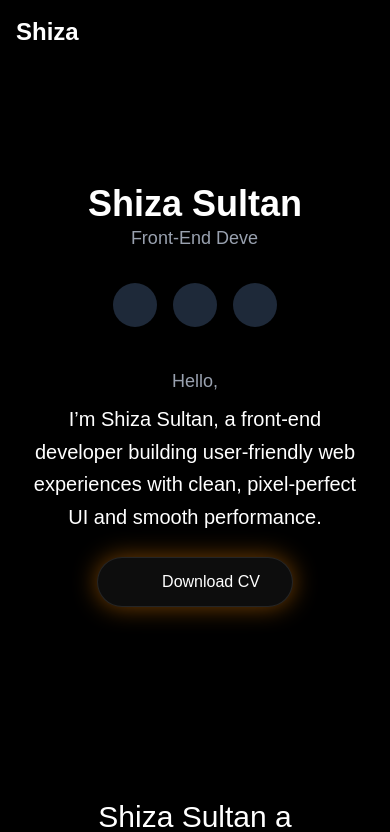
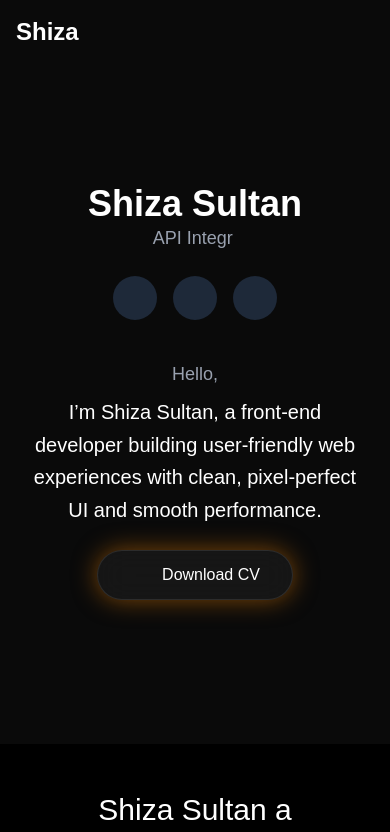
Before and after one commit to shiza123-me/portfolio-next, a Next.js app: page / in a window 390 px wide. Shown: the top 832 px of the page. Built offline with nearby package versions, Linux system fonts and the light colour scheme; some icons are missing.

Commit message:
Updated portfolio design

```diff
--- a/package.json
+++ b/package.json
@@ -15,7 +15,8 @@
     "next": "16.1.4",
     "react": "19.2.3",
     "react-dom": "19.2.3",
-    "react-icons": "^5.5.0"
+    "react-icons": "^5.5.0",
+    "react-type-animation": "^3.2.0"
   },
   "devDependencies": {
     "@tailwindcss/postcss": "^4",
--- a/src/app/components/About.jsx
+++ b/src/app/components/About.jsx
@@ -6,7 +6,7 @@ import Link from "next/link";
 export default function About() {
   return (
     <>
-    <div className="flex  text-white bg-black py-12 px-12 mt-8  items-center gap-6 max-w-2xl mx-auto text-center space-y-4">
+    <div className="flex  text-white bg-black py-12 px-12 mt-8  items-center gap-6 max-w-2xl mx-auto text-center space-y-4" data-aos="fade-right">
       <div>
 
         <p className="text-3xl text-white ">
@@ -39,7 +39,7 @@ export default function About() {
     </div>
 {/*internship*/}
 
-<div className="bg-black text-white pt-10 pb-10 animate">
+<div className=" text-white pt-10 pb-10 animate" data-aos="fade-left">
 <div className="max-w-2xl mx-auto text-center space-y-4">
   <p className="text-4xl font-bold typing">Internship Experience</p>
   <p  className="text-xl font-semibold">Front End Internee</p>
@@ -54,7 +54,7 @@ export default function About() {
 </div>
 
 {/*Education*/}
-<div className="bg-black text-white pt-10 pb-10 animate">
+<div className="bg-black text-white pt-10 pb-10 animate" data-aos="fade-right">
   <div className="max-w-2xl mx-auto text-center space-y-4">
     <p className="text-4xl font-bold typing">Education</p>
 
--- a/src/app/components/Contact.jsx
+++ b/src/app/components/Contact.jsx
@@ -29,7 +29,7 @@ export default function Contact() {
   };
 
   return (
-    <div className="min-h-screen bg-black text-white  py-10">
+    <div className="min-h-screen  text-white  py-10">
 
 
 
--- a/src/app/components/Header.jsx
+++ b/src/app/components/Header.jsx
@@ -1,6 +1,7 @@
 'use client';
 import React from "react";
 import { Icon } from "@iconify/react";
+import { TypeAnimation } from "react-type-animation";
 
 export default function Header() {
   return (
@@ -12,9 +13,21 @@ export default function Header() {
           <p className="text-white text-4xl sm:text-5xl md:text-6xl font-bold">
             Shiza Sultan
           </p>
-          <p className="text-gray-400 text-lg md:text-xl typing">
-            Front-End Developer
-          </p>
+          <p className="text-gray-400 text-lg md:text-xl">
+  <TypeAnimation
+    sequence={[
+      "Front-End Developer",
+      2000,
+      "API Integrator",
+      2000,
+      "MERN Stack Developer",
+      2000,
+    ]}
+    wrapper="span"
+    speed={50}
+    repeat={Infinity}
+  />
+</p>
         </div>
 
         {/* Social Buttons */}
--- a/src/app/components/Navbar.jsx
+++ b/src/app/components/Navbar.jsx
@@ -6,7 +6,7 @@ export default function Navbar() {
   const [open, setOpen] = useState(false);
 
   return (
-    <div className="text-white bg-black fixed w-full z-50">
+    <div className="text-white b fixed w-full z-50">
       <nav className="max-w-6xl mx-auto h-16 flex items-center justify-between px-4">
 
         <p className="text-2xl font-bold">Shiza</p>
--- a/src/app/components/Skills.jsx
+++ b/src/app/components/Skills.jsx
@@ -16,7 +16,7 @@ export default function Skills() {
   ];
 
   return (
-    <section className="bg-black text-white py-16 px-6">
+    <section className=" text-white py-16 px-6">
       <div className="max-w-5xl mx-auto text-center mb-12">
         <h2 className="text-5xl font-bold typing">Skills</h2>
         <p className="text-gray-400 mt-4 max-w-3xl mx-auto">
@@ -26,10 +26,13 @@ export default function Skills() {
         </p>
       </div>
 
-      <div className="grid sm:grid-cols-2 md:grid-cols-3 lg:grid-cols-4 gap-6 max-w-5xl mx-auto">
+      <div
+      className="grid sm:grid-cols-2 md:grid-cols-3 lg:grid-cols-4 gap-6 max-w-5xl mx-auto"
+      >
         {skills.map((skill, index) => (
           <div
             key={index}
+             data-aos="fade-up"
             className="border border-gray-800 rounded-2xl p-6
               flex flex-col items-center gap-4
               hover:-translate-y-1 hover:shadow-2xl hover:shadow-amber-500
--- a/src/app/components/Work.jsx
+++ b/src/app/components/Work.jsx
@@ -78,7 +78,7 @@ export default function Work() {
   ];
 
   return (
-    <section className="py-16 bg-black text-white">
+    <section className="py-16  text-white">
       <div className="max-w-6xl mx-auto px-4">
         <div className=" max-w-2xl mx-auto text-center space-y-4">
           <p className="text-5xl font-bold text-center typing">My Work</p>
--- a/src/app/page.js
+++ b/src/app/page.js
@@ -1,5 +1,8 @@
 "use client";
-import React from "react";
+
+import React, { useEffect } from "react";
+import AOS from "aos";
+import "aos/dist/aos.css";
 import Header from "./components/Header";
 import About from "./components/About";
 import Skills from "./components/Skills";
@@ -7,27 +10,35 @@ import Work from "./components/Work";
 import Contact from "./components/Contact";
 
 export default function Home() {
+  useEffect(() => {
+    AOS.init({
+      duration: 800,
+      once: true,
+      offset: 100,
+    });
+  }, []);
+
   return (
-    <div className="bg-black pt-12">
+   <div className="relative bg-[#0A0A0A] pt-12 overflow-x-hidden">
 
-<section id="header" className="pt-16">
+
+<section id="header" className="pt-16 relative z-10" data-aos="fade-right">
   <Header />
 </section>
 
-        <section id="about" className="pt-16">
+<section id="about" className="pt-16 relative z-10" data-aos="fade-left">
   <About />
 </section>
 
-
-      <section id="skills" className="pt-16">
+<section id="skills" className="pt-16 relative z-10" data-aos="zoom-in">
   <Skills />
 </section>
 
-      <section id="work" className="pt-16">
+<section id="work" className="pt-16 relative z-10" data-aos="fade-up">
   <Work />
 </section>
 
-      <section id="contact" className="pt-16">
+<section id="contact" className="pt-16 relative z-10" data-aos="fade-left">
   <Contact />
 </section>
     </div>
```
Also changed, not shown: src/app/layout.js (+7 -1 lines), 1 other file (tests, documents, lock files or other folders). Lines whose indentation alone changed are shown as unchanged.
